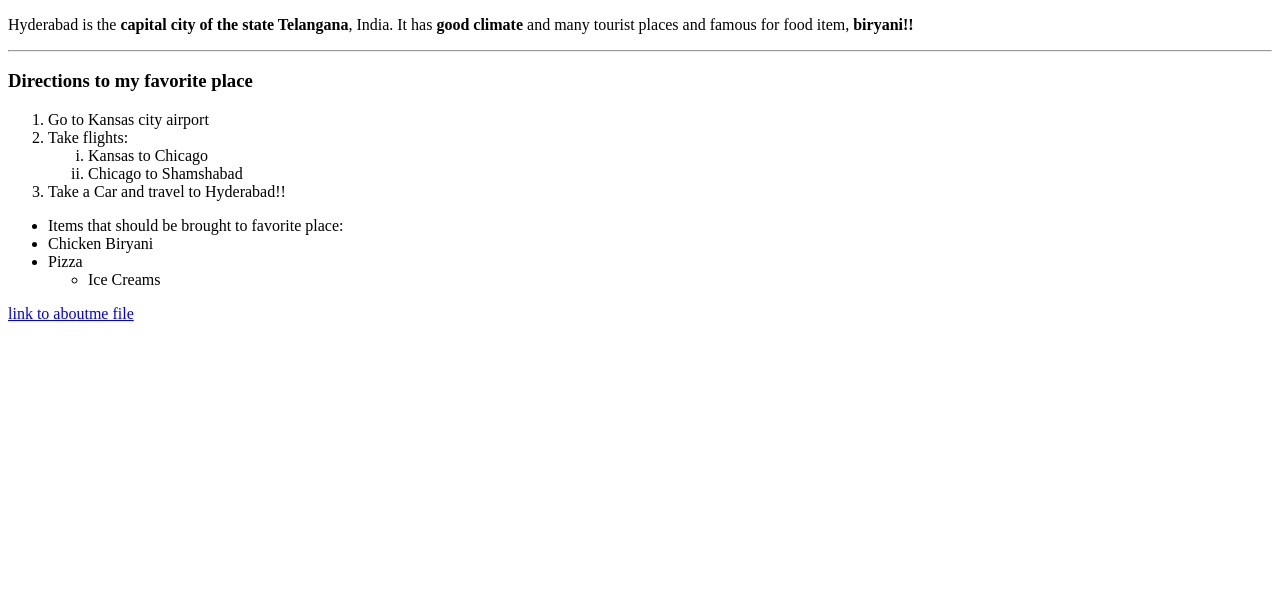
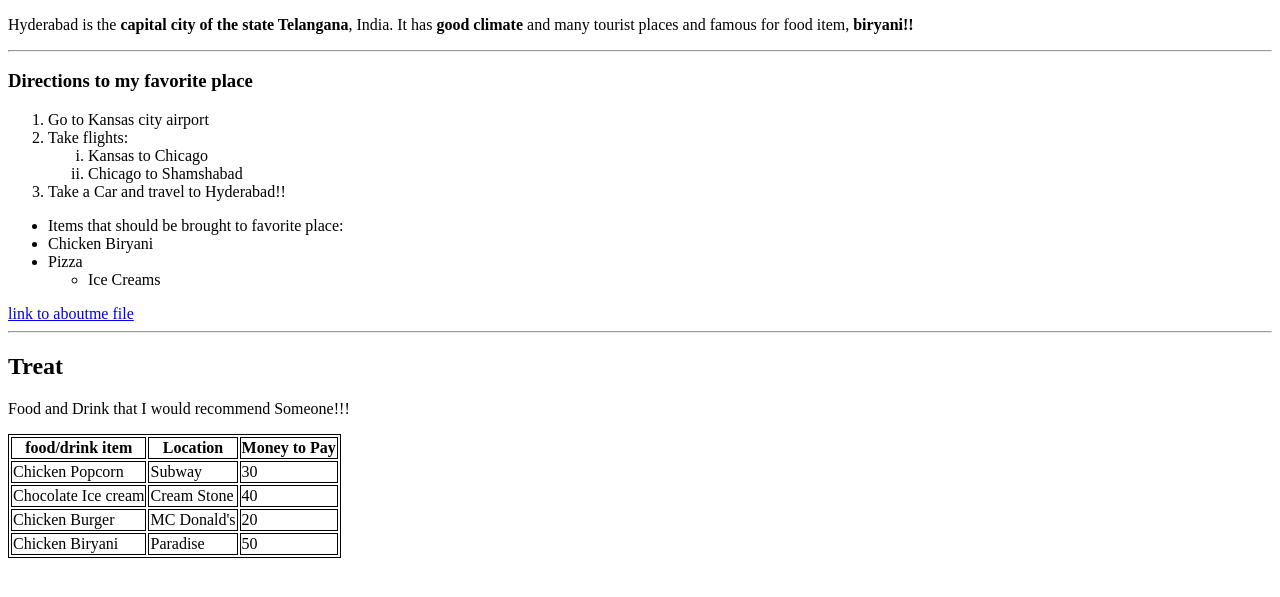
Before and after one commit to 44-563-WebApps-F21/webapps-f21-assignment-3-Jahnavi2325, a plain HTML site: page index.html in a window 1280 px wide. Shown: the part 105-702 px from the top of the page. Drawn offline with Linux system fonts and the light colour scheme.

Commit message:
Added Table

```diff
--- a/index.html
+++ b/index.html
@@ -3,6 +3,11 @@
     <head>
         <title>Jahnavi's Repository</title>
     </head>
+    <style>
+        table, th, td {
+          border:1px solid black;
+        }
+        </style>
     <body>
         <h1>JAHNAVI DAMMANNAGARI</h1>
         <h3>My favorite place in the world is Hyderabad!!</h3>
@@ -28,5 +33,35 @@
             </ul>
         </ul>
         <a href="aboutme.html">link to aboutme file</a>
+        <hr>
+        <h2>Treat</h2>
+        <p>Food and Drink that I would recommend Someone!!!</p>
+        <table>
+            <tr>
+                <th> food/drink item</th>
+                <th>Location</th>
+                <th>Money to Pay</th>
+            </tr>
+            <tr>
+                <td>Chicken Popcorn</td>
+                <td>Subway</td>
+                <td>30</td>
+            </tr>
+            <tr>
+                <td>Chocolate Ice cream</td>
+                <td>Cream Stone</td>
+                <td>40</td>
+            </tr>
+            <tr>
+                <td>Chicken Burger</td>
+                <td>MC Donald's</td>
+                <td>20</td>
+            </tr>
+            <tr>
+                <td>Chicken Biryani</td>
+                <td>Paradise</td>
+                <td>50</td>
+            </tr>
+        </table>
     </body>
 </html>
```
